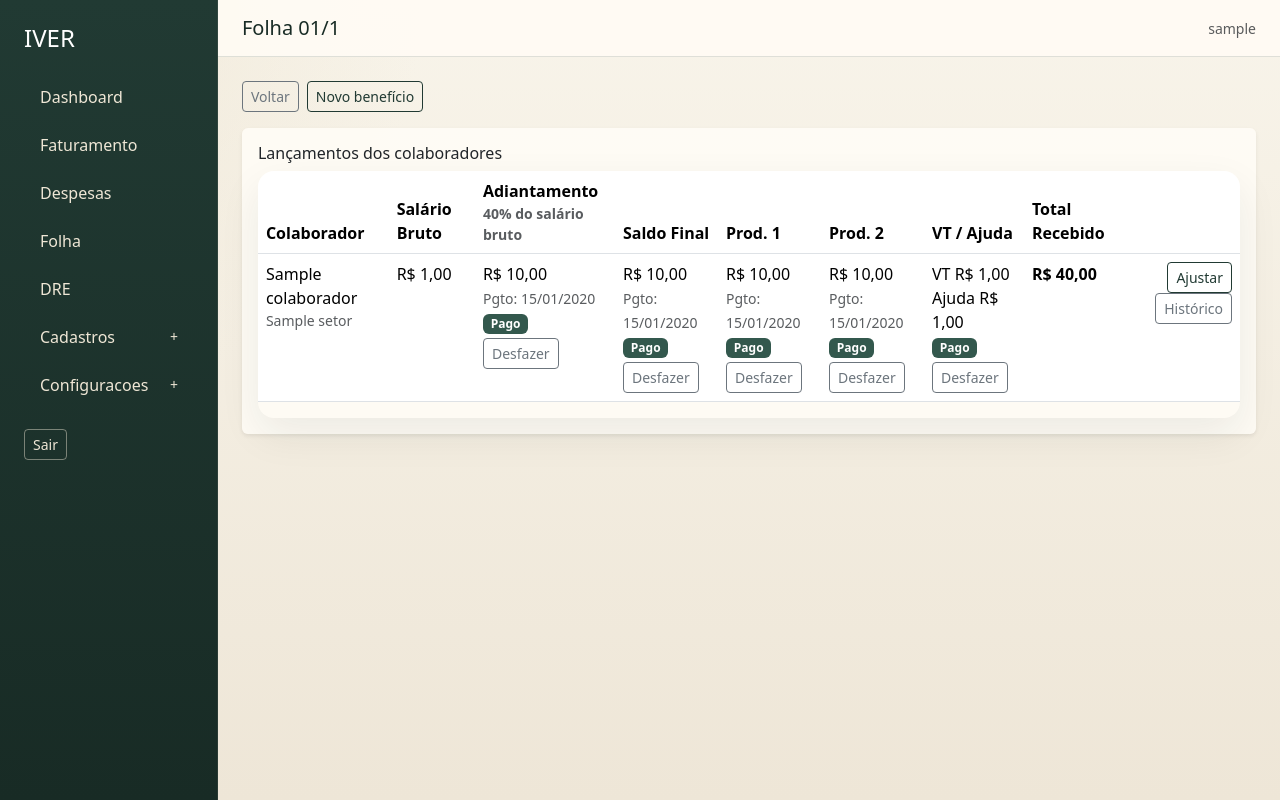
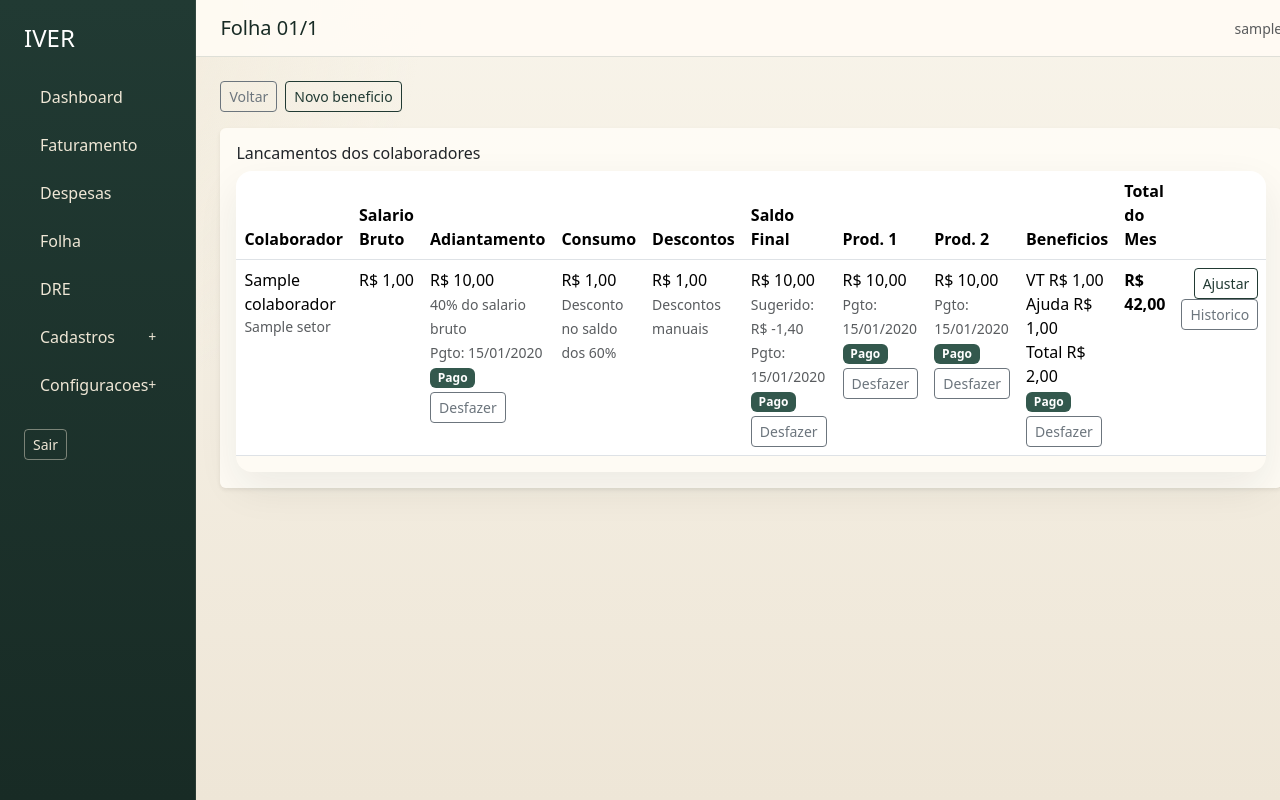
Before and after one commit to jotapn/iver_finan, a Django app: page /folha/1/1/ in a window 1280 px wide. Run offline with Django 5.2, Linux system fonts and the light colour scheme; a user stored in the database is signed in; tables that the repository leaves empty hold one stand-in row (values such as "Sample post").

Commit message:
feat(folha): integrate payroll workflow with expenses

```diff
--- a/core/services.py
+++ b/core/services.py
@@ -64,7 +64,7 @@ def get_dashboard_context() -> dict:
             ).aggregate(total=Sum("valor"))["total"]
         )
 
-    saldo = resumo_faturamento["total_liquido"] - total_despesas
+    saldo = resumo_faturamento["total_bruto"] - total_despesas
     proximos_7 = today + timedelta(days=7)
     despesas_vencer = Despesa.objects.filter(
         pago=False,
--- a/despesas/models.py
+++ b/despesas/models.py
@@ -50,6 +50,10 @@ class RecorrenciaDespesa(models.Model):
 
 
 class Despesa(models.Model):
+    class Origem(models.TextChoices):
+        MANUAL = "MANUAL", "Manual"
+        FOLHA = "FOLHA", "Folha"
+
     descricao = models.CharField("descricao", max_length=255)
     categoria = models.ForeignKey(
         CategoriaDeSpesa,
@@ -94,6 +98,8 @@ class Despesa(models.Model):
         on_delete=models.SET_NULL,
         related_name="despesas",
     )
+    origem = models.CharField("origem", max_length=20, choices=Origem.choices, default=Origem.MANUAL)
+    folha_tipo = models.CharField("tipo da folha", max_length=50, blank=True)
 
     class Meta:
         verbose_name = "despesa"
--- a/folha/admin.py
+++ b/folha/admin.py
@@ -12,7 +12,7 @@ class PeriodoFolhaAdmin(admin.ModelAdmin):
 
 @admin.register(LancamentoColaborador)
 class LancamentoColaboradorAdmin(admin.ModelAdmin):
-    list_display = ("colaborador", "periodo", "salario_bruto", "salario_liquido", "adiantamento_pago", "saldo_final_pago")
+    list_display = ("colaborador", "periodo", "salario_bruto", "consumo_colaborador", "saldo_final_valor", "adiantamento_pago", "saldo_final_pago")
     list_filter = ("periodo__ano", "periodo__mes", "colaborador__cargo__setor")
     search_fields = ("colaborador__nome",)
 
--- a/folha/forms.py
+++ b/folha/forms.py
@@ -1,6 +1,22 @@
 from django import forms
 
 from .models import BeneficioColaborador, LancamentoColaborador, PeriodoFolha
+
+
+MONTH_CHOICES = [
+    (1, "Janeiro"),
+    (2, "Fevereiro"),
+    (3, "Marco"),
+    (4, "Abril"),
+    (5, "Maio"),
+    (6, "Junho"),
+    (7, "Julho"),
+    (8, "Agosto"),
+    (9, "Setembro"),
+    (10, "Outubro"),
+    (11, "Novembro"),
+    (12, "Dezembro"),
+]
 
 
 class DateInput(forms.DateInput):
@@ -12,6 +28,9 @@ class DateInput(forms.DateInput):
 
 
 class PeriodoFolhaForm(forms.ModelForm):
+    mes = forms.TypedChoiceField(choices=MONTH_CHOICES, coerce=int, label="Mes")
+    ano = forms.IntegerField(label="Ano", min_value=2000)
+
     class Meta:
         model = PeriodoFolha
         fields = ["mes", "ano"]
@@ -24,17 +43,15 @@ class LancamentoColaboradorForm(forms.ModelForm):
             css_class = "form-control"
             existing = field.widget.attrs.get("class", "")
             field.widget.attrs["class"] = f"{existing} {css_class}".strip()
-        for field_name in ["vale_consumo", "adicional_noturno", "dsr", "saldo_final_valor", "produtividade_1_valor", "produtividade_2_valor"]:
+        for field_name in ["consumo_colaborador", "descontos", "produtividade_1_valor", "produtividade_2_valor"]:
             self.fields[field_name].widget.attrs.setdefault("step", "0.01")
 
     class Meta:
         model = LancamentoColaborador
         fields = [
-            "vale_consumo",
-            "adicional_noturno",
-            "dsr",
+            "consumo_colaborador",
+            "descontos",
             "adiantamento_data",
-            "saldo_final_valor",
             "saldo_final_data",
             "produtividade_1_valor",
             "produtividade_1_data",
--- a/folha/views.py
+++ b/folha/views.py
@@ -10,7 +10,7 @@ from usuarios.permissions import ModuleAccessMixin, module_required
 
 from .forms import BeneficioColaboradorForm, LancamentoColaboradorForm, PeriodoFolhaForm
 from .models import BeneficioColaborador, LancamentoColaborador, PeriodoFolha
-from .services import sync_periodo
+from .services import sync_periodo, sync_periodo_payment_expenses
 
 
 class PeriodoFolhaListView(ModuleAccessMixin, LoginRequiredMixin, ListView):
@@ -20,7 +20,8 @@ class PeriodoFolhaListView(ModuleAccessMixin, LoginRequiredMixin, ListView):
 
     def get_context_data(self, **kwargs):
         context = super().get_context_data(**kwargs)
-        context["form"] = PeriodoFolhaForm()
+        hoje = timezone.localdate()
+        context["form"] = PeriodoFolhaForm(initial={"mes": hoje.month, "ano": hoje.year})
         return context
 
 
@@ -51,10 +52,13 @@ class PeriodoFolhaDetailView(ModuleAccessMixin, LoginRequiredMixin, DetailView):
         context = super().get_context_data(**kwargs)
         periodo = self.object
         lancamentos = list(periodo.lancamentos.select_related("colaborador", "colaborador__cargo", "colaborador__cargo__setor"))
+        beneficios = list(periodo.beneficios.select_related("colaborador"))
+        beneficios_por_colaborador = {beneficio.colaborador_id: beneficio for beneficio in beneficios}
         for lancamento in lancamentos:
             lancamento.inline_form = LancamentoColaboradorForm(instance=lancamento, prefix=f"lanc-{lancamento.pk}")
+            lancamento.beneficio = beneficios_por_colaborador.get(lancamento.colaborador_id)
         context["lancamentos"] = lancamentos
-        context["beneficios"] = periodo.beneficios.select_related("colaborador")
+        context["beneficios"] = beneficios
         return context
 
 
@@ -72,6 +76,11 @@ class LancamentoColaboradorUpdateView(ModuleAccessMixin, LoginRequiredMixin, Upd
 
     def get_success_url(self):
         return reverse("folha:detail", kwargs={"ano": self.object.periodo.ano, "mes": self.object.periodo.mes})
+
+    def form_valid(self, form):
+        response = super().form_valid(form)
+        sync_periodo_payment_expenses(self.object.periodo)
+        return response
 
 
 class ColaboradorHistoricoView(ModuleAccessMixin, LoginRequiredMixin, ListView):
@@ -107,7 +116,9 @@ class BeneficioCreateView(PeriodoFormMixin, CreateView):
 
     def form_valid(self, form):
         form.instance.periodo = self.periodo
-        return super().form_valid(form)
+        response = super().form_valid(form)
+        sync_periodo_payment_expenses(self.periodo)
+        return response
 
 
 @login_required
@@ -131,6 +142,7 @@ def marcar_lancamento_pago(request, pk, campo):
             setattr(lancamento, pago_field, True)
             setattr(lancamento, data_field, timezone.localdate())
         lancamento.save(update_fields=[pago_field, data_field])
+        sync_periodo_payment_expenses(lancamento.periodo)
     return redirect("folha:detail", ano=lancamento.periodo.ano, mes=lancamento.periodo.mes)
 
 
@@ -146,6 +158,7 @@ def marcar_beneficio_pago(request, pk):
             beneficio.pago = True
             beneficio.data_pagamento = timezone.localdate()
         beneficio.save(update_fields=["pago", "data_pagamento"])
+        sync_periodo_payment_expenses(beneficio.periodo)
     return redirect("folha:detail", ano=beneficio.periodo.ano, mes=beneficio.periodo.mes)
 
 # Create your views here.
--- a/templates/folha/painel.html
+++ b/templates/folha/painel.html
@@ -6,29 +6,26 @@
 {% block content %}
 <div class="d-flex gap-2 mb-3">
     <a class="btn btn-outline-secondary btn-sm" href="{% url 'folha:index' %}">Voltar</a>
-    <a class="btn btn-outline-primary btn-sm" href="{% url 'folha:create-benefit' periodo.ano periodo.mes %}">Novo benefício</a>
+    <a class="btn btn-outline-primary btn-sm" href="{% url 'folha:create-benefit' periodo.ano periodo.mes %}">Novo beneficio</a>
 </div>
 
 <div class="card shadow-sm border-0 mb-4">
     <div class="card-body">
-        <h3 class="h6">Lançamentos dos colaboradores</h3>
+        <h3 class="h6">Lancamentos dos colaboradores</h3>
         <div class="table-responsive">
             <table class="table table-hover">
                 <thead>
                     <tr>
                         <th>Colaborador</th>
-                        <th>Salário Bruto</th>
-                        <th>
-                            <div class="d-flex flex-column">
-                                <span>Adiantamento</span>
-                                <small class="text-muted">40% do salário bruto</small>
-                            </div>
-                        </th>
+                        <th>Salario Bruto</th>
+                        <th>Adiantamento</th>
+                        <th>Consumo</th>
+                        <th>Descontos</th>
                         <th>Saldo Final</th>
                         <th>Prod. 1</th>
                         <th>Prod. 2</th>
-                        <th>VT / Ajuda</th>
-                        <th>Total Recebido</th>
+                        <th>Beneficios</th>
+                        <th>Total do Mes</th>
                         <th></th>
                     </tr>
                 </thead>
@@ -44,6 +41,7 @@
                             <td>{{ lancamento.salario_bruto|brl }}</td>
                             <td>
                                 {{ lancamento.adiantamento_valor|brl }}
+                                <div><small class="text-muted">40% do salario bruto</small></div>
                                 {% if lancamento.adiantamento_data %}
                                     <div><small class="text-muted">Pgto: {{ lancamento.adiantamento_data|date:"d/m/Y" }}</small></div>
                                 {% endif %}
@@ -55,7 +53,16 @@
                                 {% else %}<span class="badge text-bg-light">Sem valor</span>{% endif %}
                             </td>
                             <td>
+                                {{ lancamento.consumo_colaborador|brl }}
+                                <div><small class="text-muted">Desconto no saldo dos 60%</small></div>
+                            </td>
+                            <td>
+                                {{ lancamento.descontos|brl }}
+                                <div><small class="text-muted">Descontos manuais</small></div>
+                            </td>
+                            <td>
                                 {{ lancamento.saldo_final_valor|brl }}
+                                <div><small class="text-muted">Sugerido: {{ lancamento.saldo_final_sugerido|brl }}</small></div>
                                 {% if lancamento.saldo_final_data %}
                                     <div><small class="text-muted">Pgto: {{ lancamento.saldo_final_data|date:"d/m/Y" }}</small></div>
                                 {% endif %}
@@ -91,29 +98,30 @@
                                 {% else %}<span class="badge text-bg-light">Sem valor</span>{% endif %}
                             </td>
                             <td>
-                                {% for beneficio in beneficios %}
-                                    {% if beneficio.colaborador_id == lancamento.colaborador_id %}
-                                        VT {{ beneficio.vale_transporte|brl }}<br>
-                                        Ajuda {{ beneficio.ajuda_custo|brl }}<br>
-                                        {% if not beneficio.pago %}
-                                            <form method="post" action="{% url 'folha:mark-benefit-paid' beneficio.pk %}">{% csrf_token %}<button class="btn btn-sm btn-outline-success mt-1">Marcar</button></form>
-                                        {% elif beneficio.pago %}
-                                            <span class="badge text-bg-success">Pago</span>
-                                            <form method="post" action="{% url 'folha:mark-benefit-paid' beneficio.pk %}">{% csrf_token %}<button class="btn btn-sm btn-outline-secondary mt-1">Desfazer</button></form>
-                                        {% endif %}
+                                {% if lancamento.beneficio %}
+                                    VT {{ lancamento.beneficio.vale_transporte|brl }}<br>
+                                    Ajuda {{ lancamento.beneficio.ajuda_custo|brl }}<br>
+                                    Total {{ lancamento.total_beneficios|brl }}<br>
+                                    {% if not lancamento.beneficio.pago %}
+                                        <form method="post" action="{% url 'folha:mark-benefit-paid' lancamento.beneficio.pk %}">{% csrf_token %}<button class="btn btn-sm btn-outline-success mt-1">Marcar</button></form>
+                                    {% else %}
+                                        <span class="badge text-bg-success">Pago</span>
+                                        <form method="post" action="{% url 'folha:mark-benefit-paid' lancamento.beneficio.pk %}">{% csrf_token %}<button class="btn btn-sm btn-outline-secondary mt-1">Desfazer</button></form>
                                     {% endif %}
-                                {% endfor %}
+                                {% else %}
+                                    <span class="badge text-bg-light">Sem beneficios</span>
+                                {% endif %}
                             </td>
                             <td><strong>{{ lancamento.total_recebido|brl }}</strong></td>
                             <td class="text-end">
                                 <button class="btn btn-outline-primary btn-sm" type="button" data-bs-toggle="modal" data-bs-target="#edit-modal-{{ lancamento.pk }}">
                                     Ajustar
                                 </button>
-                                <a class="btn btn-outline-secondary btn-sm" href="{% url 'folha:history' periodo.ano periodo.mes lancamento.colaborador.pk %}">Histórico</a>
+                                <a class="btn btn-outline-secondary btn-sm" href="{% url 'folha:history' periodo.ano periodo.mes lancamento.colaborador.pk %}">Historico</a>
                             </td>
                         </tr>
                     {% empty %}
-                        <tr><td colspan="9" class="text-center py-4">Nenhum lançamento gerado.</td></tr>
+                        <tr><td colspan="11" class="text-center py-4">Nenhum lancamento gerado.</td></tr>
                     {% endfor %}
                 </tbody>
             </table>
@@ -137,19 +145,28 @@
                     </div>
                     <div class="modal-body">
                         <div class="row g-3 mb-3">
-                            <div class="col-md-4">
+                            <div class="col-md-3">
                                 <div class="border rounded p-2 bg-light">
-                                    <div class="small text-muted">Salário bruto</div>
+                                    <div class="small text-muted">Salario bruto</div>
                                     <strong>{{ lancamento.salario_bruto|brl }}</strong>
                                 </div>
                             </div>
-                            <div class="col-md-4">
+                            <div class="col-md-3">
                                 <div class="border rounded p-2 bg-light">
-                                    <div class="small text-muted">Adiantamento atual</div>
+                                    <div class="small text-muted">Adiantamento fixo</div>
                                     <strong>{{ lancamento.adiantamento_valor|brl }}</strong>
-                                    {% if lancamento.adiantamento_data %}
-                                        <div><small class="text-muted">{{ lancamento.adiantamento_data|date:"d/m/Y" }}</small></div>
-                                    {% endif %}
+                                </div>
+                            </div>
+                            <div class="col-md-3">
+                                <div class="border rounded p-2 bg-light">
+                                    <div class="small text-muted">Base do saldo</div>
+                                    <strong>{{ lancamento.saldo_salario_base|brl }}</strong>
+                                </div>
+                            </div>
+                            <div class="col-md-3">
+                                <div class="border rounded p-2 bg-light">
+                                    <div class="small text-muted">Beneficios</div>
+                                    <strong>{{ lancamento.total_beneficios|brl }}</strong>
                                 </div>
                             </div>
                         </div>
@@ -159,16 +176,23 @@
                                 {{ lancamento.inline_form.adiantamento_data }}
                             </div>
                             <div class="col-md-4">
-                                <label class="form-label small mb-1" for="{{ lancamento.inline_form.saldo_final_valor.id_for_label }}">Saldo final</label>
-                                {{ lancamento.inline_form.saldo_final_valor }}
+                                <label class="form-label small mb-1" for="{{ lancamento.inline_form.consumo_colaborador.id_for_label }}">Consumo do colaborador</label>
+                                {{ lancamento.inline_form.consumo_colaborador }}
+                            </div>
+                            <div class="col-md-4">
+                                <label class="form-label small mb-1" for="{{ lancamento.inline_form.descontos.id_for_label }}">Descontos</label>
+                                {{ lancamento.inline_form.descontos }}
+                            </div>
+                            <div class="col-md-4">
+                                <div class="border rounded p-2 bg-light h-100">
+                                    <div class="small text-muted">Saldo final sugerido</div>
+                                    <strong>{{ lancamento.saldo_final_sugerido|brl }}</strong>
+                                    <div><small class="text-muted">60% do bruto menos consumo e descontos</small></div>
+                                </div>
                             </div>
                             <div class="col-md-4">
                                 <label class="form-label small mb-1" for="{{ lancamento.inline_form.saldo_final_data.id_for_label }}">Data do saldo final</label>
                                 {{ lancamento.inline_form.saldo_final_data }}
-                            </div>
-                            <div class="col-md-4">
-                                <label class="form-label small mb-1" for="{{ lancamento.inline_form.vale_consumo.id_for_label }}">Vale consumo</label>
-                                {{ lancamento.inline_form.vale_consumo }}
                             </div>
                             <div class="col-md-4">
                                 <label class="form-label small mb-1" for="{{ lancamento.inline_form.produtividade_1_valor.id_for_label }}">Prod. 1 valor</label>
@@ -179,10 +203,6 @@
                                 {{ lancamento.inline_form.produtividade_1_data }}
                             </div>
                             <div class="col-md-4">
-                                <label class="form-label small mb-1" for="{{ lancamento.inline_form.adicional_noturno.id_for_label }}">Adic. noturno</label>
-                                {{ lancamento.inline_form.adicional_noturno }}
-                            </div>
-                            <div class="col-md-4">
                                 <label class="form-label small mb-1" for="{{ lancamento.inline_form.produtividade_2_valor.id_for_label }}">Prod. 2 valor</label>
                                 {{ lancamento.inline_form.produtividade_2_valor }}
                             </div>
@@ -190,12 +210,8 @@
                                 <label class="form-label small mb-1" for="{{ lancamento.inline_form.produtividade_2_data.id_for_label }}">Prod. 2 data</label>
                                 {{ lancamento.inline_form.produtividade_2_data }}
                             </div>
-                            <div class="col-md-4">
-                                <label class="form-label small mb-1" for="{{ lancamento.inline_form.dsr.id_for_label }}">DSR</label>
-                                {{ lancamento.inline_form.dsr }}
-                            </div>
                             <div class="col-12">
-                                <div class="small text-muted">Adiantamento permanece fixo em 40% do salário bruto.</div>
+                                <div class="small text-muted">O adiantamento permanece fixo em 40% do salario bruto. O saldo final e calculado automaticamente a partir da base de 60% menos o consumo do colaborador e os descontos informados manualmente.</div>
                             </div>
                         </div>
                     </div>
```
Also changed, not shown: despesas/views.py (+18 -0 lines), folha/models.py (+26 -3 lines), folha/services.py (+117 -14 lines), folha/tests.py (+89 -4 lines), templates/despesas/list.html (+11 -4 lines), templates/folha/colaborador_historico.html (+9 -7 lines), templates/folha/index.html (+32 -14 lines), despesas/migrations/0003_despesa_folha_tipo_despesa_origem.py (added), folha/migrations/0002_remove_lancamentocolaborador_vale_consumo_and_more.py (added), folha/migrations/0003_lancamentocolaborador_descontos_and_more.py (added).
